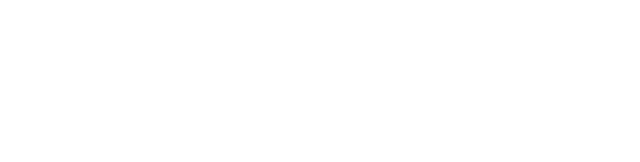
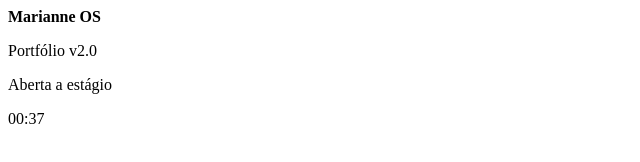
Before and after one commit to MarianneLayse/Portifolio_2.0, a plain HTML site: page index.html in a window 1280 px wide. Shown: the whole page, without its empty margins (0-640 px from the left). Drawn offline with Linux system fonts and the light colour scheme.

Commit message:
Add the initial HTML structure and a clock in JavaScript

```diff
--- a/index.html
+++ b/index.html
@@ -4,6 +4,15 @@
     <meta charset="UTF-8" />
     <meta name="viewport" content="width=device-width, initial-scale=1.0" />
     <title>Portfólio_2.0</title>
+    <link rel="stylesheet" href="css/global.css" />
   </head>
-  <body></body>
+  <body>
+    <header>
+      <strong class="logo">Marianne <span>OS</span></strong>
+      <p class="versao">Portfólio v2.0</p>
+      <p class="status">Aberta a estágio</p>
+      <span class="relogio"></span>
+    </header>
+    <script src="script.js"></script>
+  </body>
 </html>
--- /dev/null
+++ b/script.js
@@ -0,0 +1,9 @@
+let relogio = document.querySelector('.relogio');
+
+function atualizarRelogio() {
+    const agora = new Date();
+    relogio.textContent = agora.toLocaleTimeString('pt-br', {hour:'2-digit', minute:'2-digit'});
+}
+
+atualizarRelogio();
+setInterval(atualizarRelogio, 1000);
```
Also changed, not shown: css/global.css (added), css/header.css (added).
